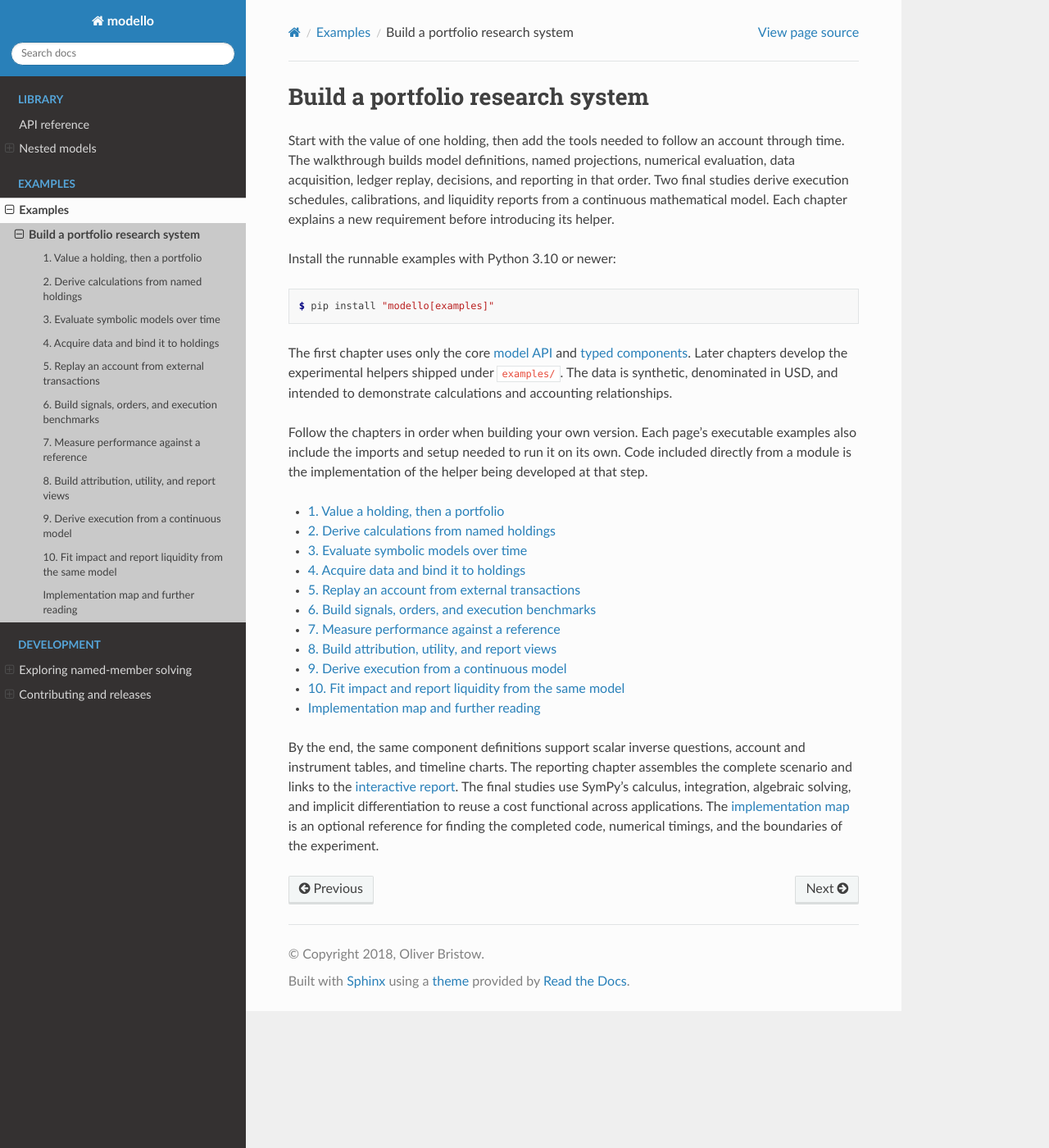
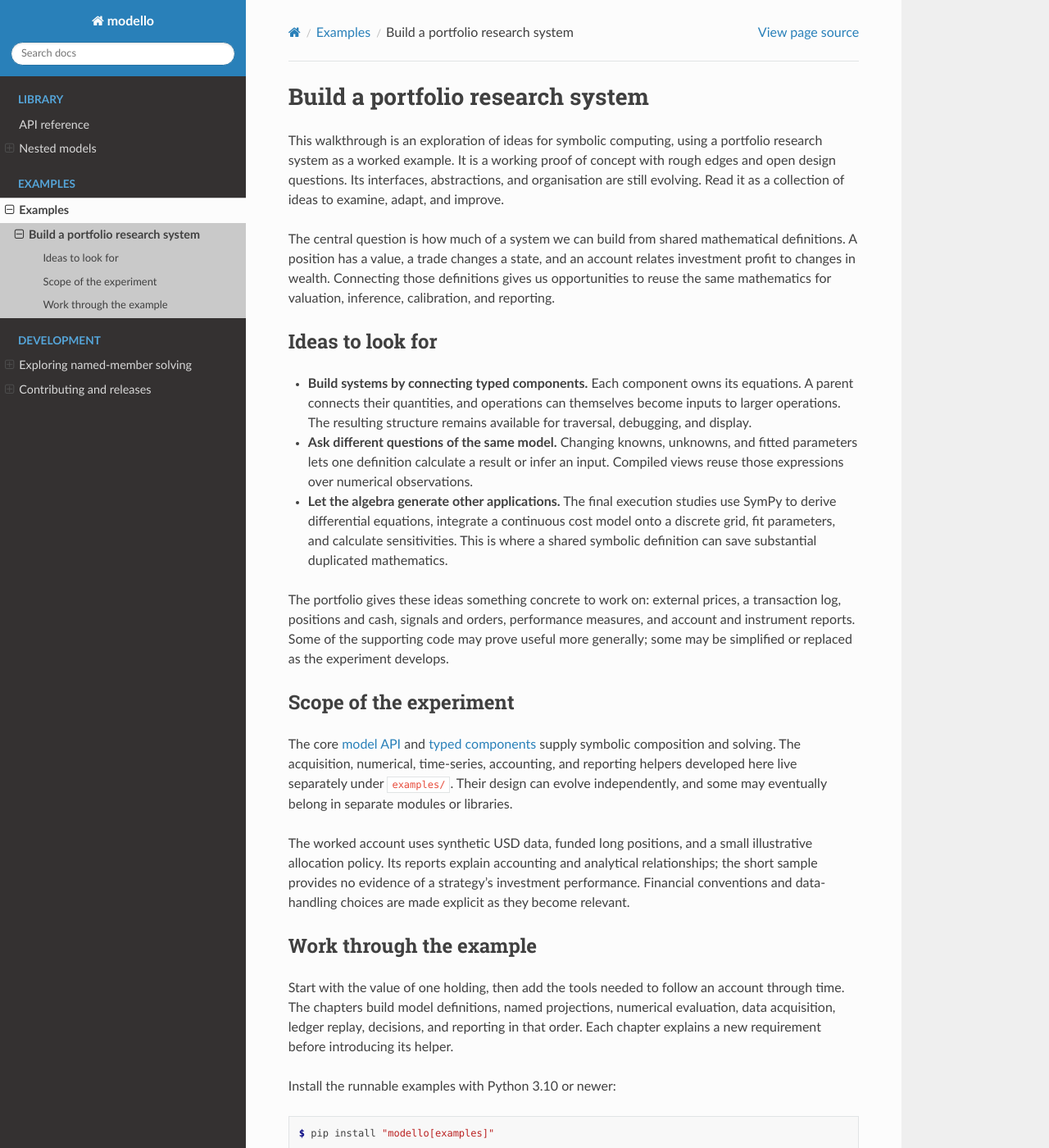
Before and after one commit to Code0x58/modello, a Sphinx documentation site: the page built from docs/examples/portfolio/index.rst, in a window 1280 px wide and 1400 px high. Shown: the whole window at 82% size. Built offline with Sphinx 7.4.7 and the Read the Docs theme 3.1.0, drawn with Linux system fonts in a browser that asks for light colours; some of the changed text lies outside the part shown.

Commit message:
Introduce the portfolio walkthrough as an exploration

```diff
--- a/docs/examples/portfolio/index.rst
+++ b/docs/examples/portfolio/index.rst
@@ -1,12 +1,61 @@
 Build a portfolio research system
 =================================
 
+This walkthrough is an exploration of ideas for symbolic computing, using a
+portfolio research system as a worked example. It is a working proof of concept
+with rough edges and open design questions. Its interfaces, abstractions, and
+organisation are still evolving. Read it as a collection of ideas to examine,
+adapt, and improve.
+
+The central question is how much of a system we can build from shared
+mathematical definitions. A position has a value, a trade changes a state, and
+an account relates investment profit to changes in wealth. Connecting those
+definitions gives us opportunities to reuse the same mathematics for valuation,
+inference, calibration, and reporting.
+
+Ideas to look for
+-----------------
+
+* **Build systems by connecting typed components.** Each component owns its
+  equations. A parent connects their quantities, and operations can themselves
+  become inputs to larger operations. The resulting structure remains available
+  for traversal, debugging, and display.
+* **Ask different questions of the same model.** Changing knowns, unknowns, and
+  fitted parameters lets one definition calculate a result or infer an input.
+  Compiled views reuse those expressions over numerical observations.
+* **Let the algebra generate other applications.** The final execution studies
+  use SymPy to derive differential equations, integrate a continuous cost model
+  onto a discrete grid, fit parameters, and calculate sensitivities. This is
+  where a shared symbolic definition can save substantial duplicated mathematics.
+
+The portfolio gives these ideas something concrete to work on: external prices,
+a transaction log, positions and cash, signals and orders, performance measures,
+and account and instrument reports. Some of the supporting code may prove useful
+more generally; some may be simplified or replaced as the experiment develops.
+
+Scope of the experiment
+-----------------------
+
+The core :doc:`model API </api>` and :doc:`typed components </nesting>` supply
+symbolic composition and solving. The acquisition, numerical, time-series,
+accounting, and reporting helpers developed here live separately under
+``examples/``. Their design can evolve independently, and some may eventually
+belong in separate modules or libraries.
+
+The worked account uses synthetic USD data, funded long positions, and a small
+illustrative allocation policy. Its reports explain accounting and analytical
+relationships; the short sample provides no evidence of a strategy's investment
+performance. Financial conventions and data-handling choices are made explicit
+as they become relevant.
+
+Work through the example
+------------------------
+
 Start with the value of one holding, then add the tools needed to follow an
-account through time. The walkthrough builds model definitions, named
-projections, numerical evaluation, data acquisition, ledger replay, decisions,
-and reporting in that order. Two final studies derive execution schedules,
-calibrations, and liquidity reports from a continuous mathematical model.
-Each chapter explains a new requirement before introducing its helper.
+account through time. The chapters build model definitions, named projections,
+numerical evaluation, data acquisition, ledger replay, decisions, and reporting
+in that order. Each chapter explains a new requirement before introducing its
+helper.
 
 Install the runnable examples with Python 3.10 or newer:
 
@@ -14,12 +63,8 @@ Install the runnable examples with Python 3.10 or newer:
 
    $ pip install "modello[examples]"
 
-The first chapter uses only the core :doc:`model API </api>` and
-:doc:`typed components </nesting>`. Later chapters develop the experimental
-helpers shipped under ``examples/``. The data is synthetic, denominated in USD,
-and intended to demonstrate calculations and accounting relationships.
-
-Follow the chapters in order when building your own version. Each page's
+Begin with :doc:`valuing a holding <holdings>`, which uses only core Modello,
+and follow the chapters in order when building your own version. Each page's
 executable examples also include the imports and setup needed to run it on its
 own. Code included directly from a module is the implementation of the helper
 being developed at that step.
@@ -39,10 +84,7 @@ being developed at that step.
    execution_calibration
    layers
 
-By the end, the same component definitions support scalar inverse questions,
-account and instrument tables, and timeline charts. The reporting chapter assembles
-the complete scenario and links to the `interactive report <report.html>`_.
-The final studies use SymPy's calculus, integration, algebraic solving, and
-implicit differentiation to reuse a cost functional across applications.
+The reporting chapter assembles the complete scenario and links to the
+`interactive report <report.html>`_.
 The :doc:`implementation map <layers>` is an optional reference for finding the
-completed code, numerical timings, and the boundaries of the experiment.
+completed code, numerical timings, and further design questions.
```
